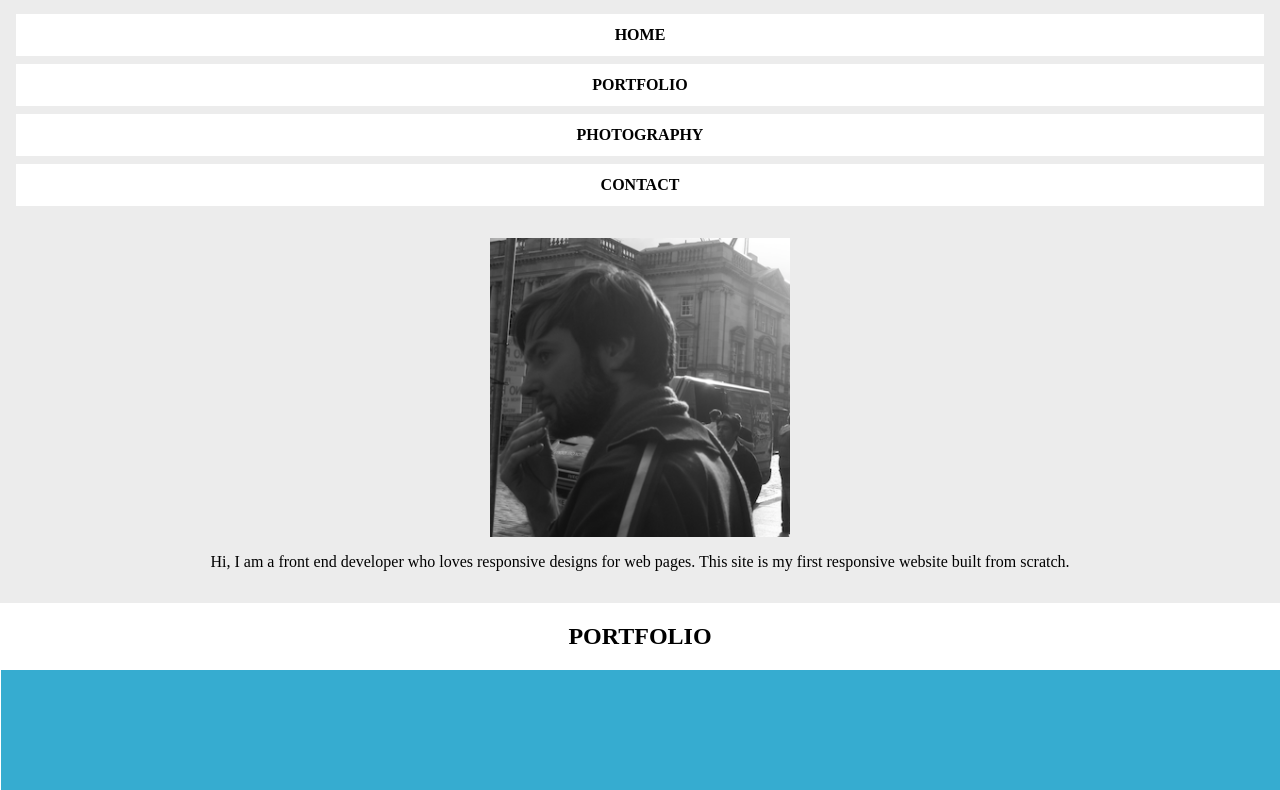
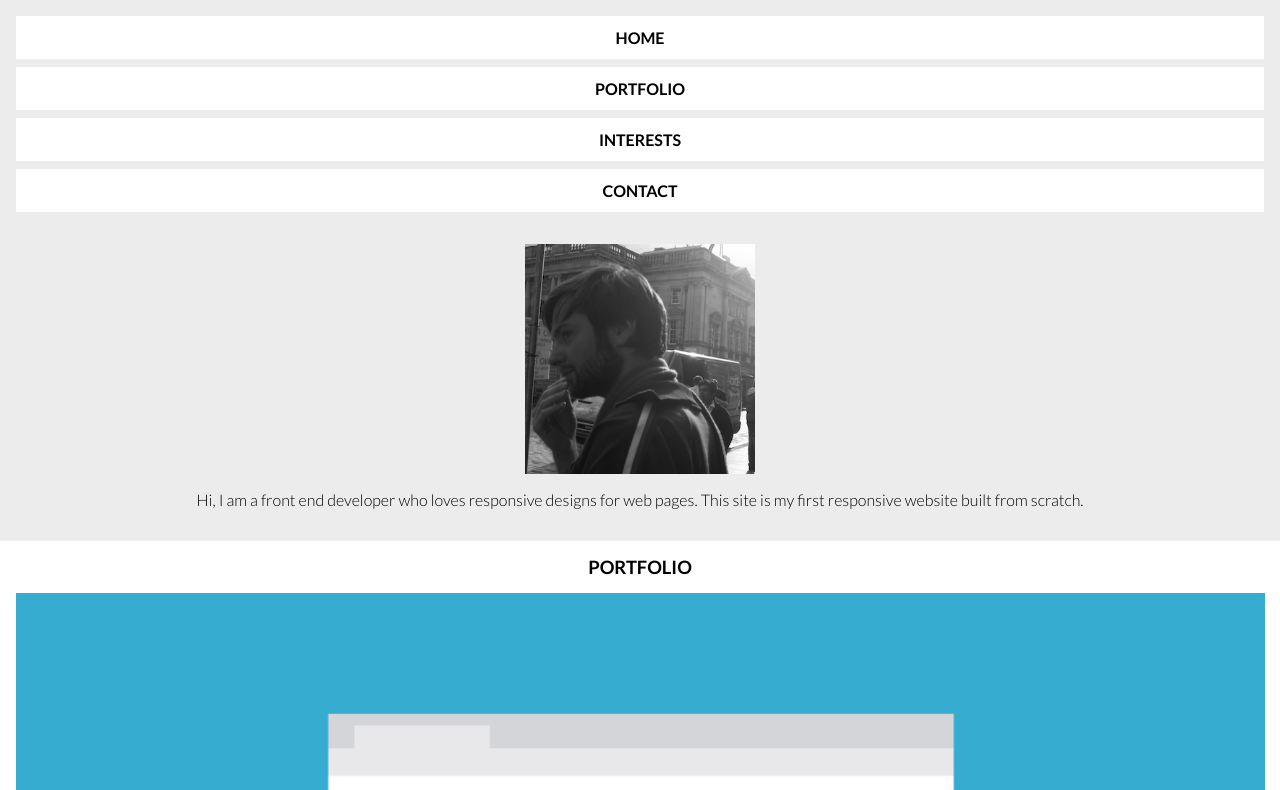
Before and after one commit to alkramas/techdegree-project-2, a plain HTML site: page index.html in a window 1280 px wide. Shown: the part 92-882 px from the top of the page. Drawn offline with Linux system fonts and the light colour scheme; a web font is replaced by a local one.

Commit message:
google font implementation

```diff
--- a/index.html
+++ b/index.html
@@ -5,15 +5,16 @@
   <title>Fabian Kramers's Profile</title>
   <meta name="viewport" content="width=device-width, initial-scale=1.0">
   <link rel="stylesheet" href="styles.css">
-  <link href="https://fonts.googleapis.com/css?family=Muli%7CRoboto:400,300,500,700,900" rel="stylesheet"></head>
+  <link href="https://fonts.googleapis.com/css?family=Lato:300,400,700" rel="stylesheet">
+</head>
   <body>
 
     <header>
-      <h1 id="top" class="main-heading center">FABIAN KRAMER</h1>
+      <h1 id="top" class="main-heading center">Fabian Kramer</h1>
       <nav>
         <a href="index.html">HOME</a>
         <a href="#portfolio">PORTFOLIO</a>
-        <a href="#photography">PHOTOGRAPHY</a>
+        <a href="#interests">INTERESTS</a>
         <a href="#contact">CONTACT</a>
       </nav>
       <img src="images/me.png" alt="profile picture of Fabian Kramer" class="profile-image">
@@ -55,7 +56,7 @@
         </article>
       </section>
       <section>
-        <h2 id="photography" class="heading-main center">PHOTOGRAPHY</h2>
+        <h2 id="interests" class="heading-main center">INTERESTS</h2>
       </section>
     </main>
 
--- a/styles.css
+++ b/styles.css
@@ -1,6 +1,11 @@
-/* main element */
+/* basic styling ------------ */
+* {
+  box-sizing: border-box;
+}
 body {
   margin: 0;
+  font-family: 'Lato', sans-serif;
+  font-weight: 300;
 }
 header {
     background-color: #ECECEC;
@@ -9,6 +14,53 @@ header {
 footer {
   background-color: #ECECEC;
   padding: 1em;
+}
+h2 {
+  font-size: 1.15em;
+  font-weight: 700;
+  /* letter-spacing: 0.1em; */
+}
+h3 {
+  font-size: 1.5em;
+  font-weight: 400;
+}
+p {
+  padding: 0 15px;
+}
+.background {
+  background-color: #ECECEC;
+}
+.center {
+  text-align: center;
+}
+.bold {
+  font-weight: bold;
+}
+a:link, a:active, a:visited {
+  text-decoration: none;
+  color: #000;
+}
+
+
+/* main elements ----------- */
+.flex {
+  padding: 0 15px;
+}
+
+
+
+/* navigations ------------- */
+nav a {
+  display: block;
+  text-align: center;
+  padding: 0.75em;
+  background-color: white;
+  margin: 0.5em 1em 0.5em 1em;
+  color: #000;
+  font-weight: bold;
+}
+nav {
+  margin: 2em 0 2em 0;
 }
 .footer-nav {
     display: block;
@@ -22,42 +74,15 @@ footer {
 .footer-nav li:nth-child(2) {
   float:right;
 }
-/* main navigation */
-nav a {
-  display: block;
-  text-align: center;
-  padding: 0.75em;
-  background-color: white;
-  margin: 0.5em 1em 0.5em 1em;
-  color: #000;
-  font-weight: bold;
-}
-nav {
-  margin: 2em 0 2em 0;
-}
-a:link, a:active, a:visited {
-  text-decoration: none;
-  color: #000;
-}
 
-/* images */
+/* images -------------------- */
 img.image-visuals {
   width: 100%;
 }
 img.profile-image {
   margin-left: auto;
   margin-right: auto;
-  max-width: 300px;
+  max-width: 230px;
+  width: 33%;
   display: block;
 }
-
-/* basic styling */
-.background {
-  background-color: #ECECEC;
-}
-.center {
-  text-align: center;
-}
-.bold {
-  font-weight: bold;
-}
```
